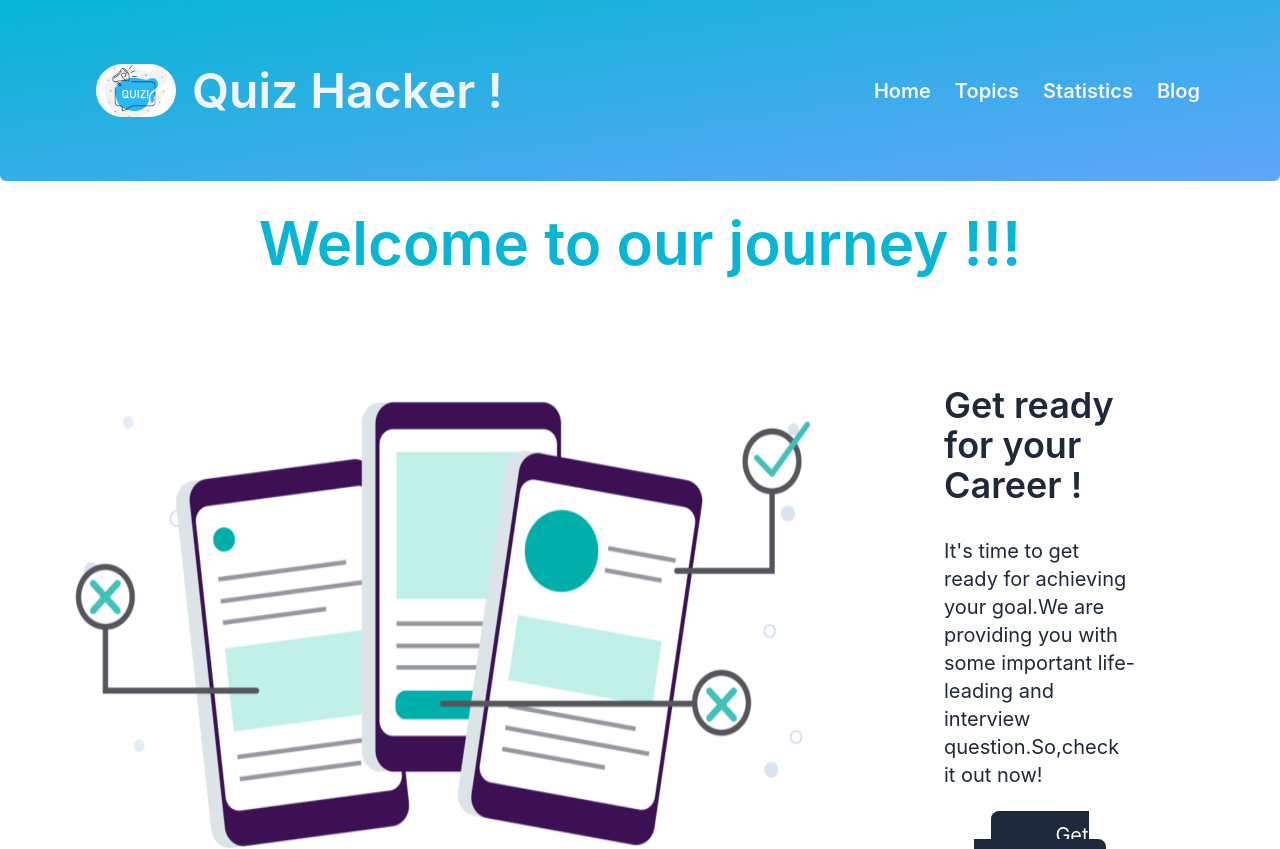
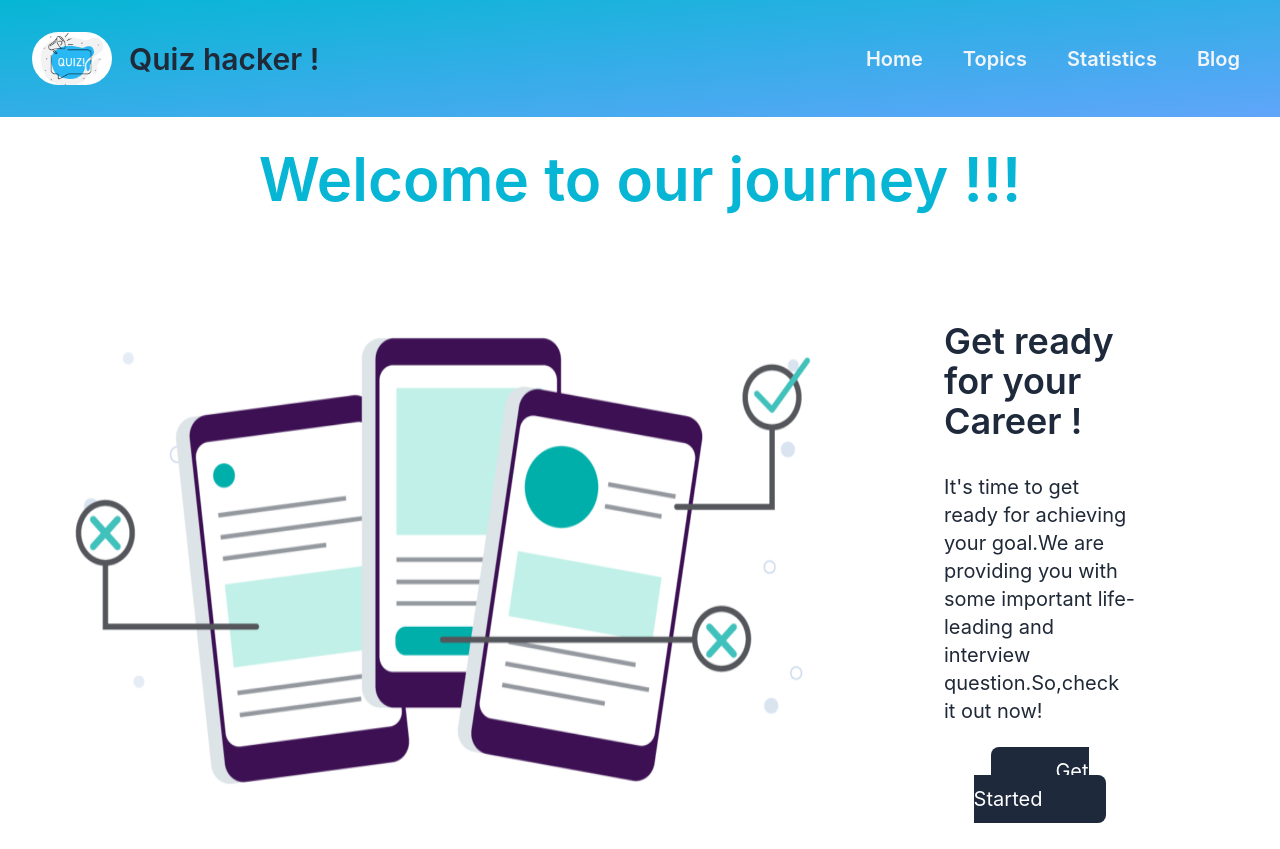
Before and after one commit to SanjidaAkterAfia0307/quiz-crackers, a React (Create React App) app: page / in a window 1280 px wide. Shown: the top 849 px of the page. Built offline with nearby package versions, Linux system fonts and the light colour scheme.

Commit message:
header responsive done

```diff
--- a/src/components/Header/Header.js
+++ b/src/components/Header/Header.js
@@ -7,37 +7,52 @@ import { getOpen } from '../../utilities/fakedb';
 
 const Header = () => {
 
-    const [open,setOpen]=useState()
-    useEffect(()=>{
-        getOpen()
-    },[])
-    return (
-        <div className='flex justify-between items-center md:px-20  md:py-12 rounded-b-md  bg-gradient-to-br from-cyan-500 to-blue-400'>
-            <div className='flex items-center p-4'>
-                <img className='md:w-20 w-8 rounded-full' src={logo} alt="" />
-                <h3 className='lg:text-5xl text-xl ml-4 font-semibold text-slate-100'>Quiz Hacker !</h3>
-            </div>
-            <div className={`${open ? "block absolute top-14  bg-gradient-to-br to-cyan-500 from-blue-400":"hidden "} md:block `}>
-                <Link className={`ml-6 font-semibold text-xl text-slate-100 hover:underline underline-offset-2 `} to="/">Home</Link>
-                <Link className={`ml-6 font-semibold text-xl text-slate-100 hover:underline underline-offset-2 `} to="/topics">Topics</Link>
-                <Link className={`ml-6 font-semibold text-xl text-slate-100 hover:underline underline-offset-2 `} to="/statistics">Statistics</Link>
-                <Link className={`ml-6 font-semibold text-xl text-slate-100 hover:underline underline-offset-2 `} to="/blog">Blog</Link>
-            </div>
-                <FontAwesomeIcon className='text-white w-16 flex md:hidden' onClick={()=>setOpen(!open)} icon={faBars}></FontAwesomeIcon>
-        </div>
+    // const [open,setOpen]=useState()
+    // useEffect(()=>{
+    //     getOpen()
+    // },[])
+    // return (
+    //     <div className='flex justify-between items-center md:px-20  md:py-12 rounded-b-md  bg-gradient-to-br from-cyan-500 to-blue-400'>
+    //         <div className='flex items-center p-4'>
+    //             <img className='md:w-20 w-8 rounded-full' src={logo} alt="" />
+    //             <h3 className='lg:text-5xl text-xl ml-4 font-semibold text-slate-100'>Quiz Hacker !</h3>
+    //         </div>
+    //         <div className={`${open ? "block absolute top-14  bg-gradient-to-br to-cyan-500 from-blue-400":"hidden "} md:block `}>
+    //             <Link className={`ml-6 font-semibold text-xl text-slate-100 hover:underline underline-offset-2 `} to="/">Home</Link>
+    //             <Link className={`ml-6 font-semibold text-xl text-slate-100 hover:underline underline-offset-2 `} to="/topics">Topics</Link>
+    //             <Link className={`ml-6 font-semibold text-xl text-slate-100 hover:underline underline-offset-2 `} to="/statistics">Statistics</Link>
+    //             <Link className={`ml-6 font-semibold text-xl text-slate-100 hover:underline underline-offset-2 `} to="/blog">Blog</Link>
+    //         </div>
+    //             <FontAwesomeIcon className='text-white w-16 flex md:hidden' onClick={()=>setOpen(!open)} icon={faBars}></FontAwesomeIcon>
+    //     </div>
 
-    );
+    // );
 
 
 
 
 
 
+return(
+    <div className="navbar flex flex-col md:flex-row p-8  bg-base-100 bg-gradient-to-br from-cyan-500 to-blue-400">
+  <div className="flex-1">
+  <img className='md:w-20 w-8 rounded-full' src={logo} alt="" />
+    <p className="btn btn-ghost normal-case md:text-3xl">Quiz hacker !</p>
+  </div>
+  <div className="flex-none">
+    <ul className="menu menu-horizontal p-0">
+      <li><Link className={`md:ml-6 p-2 font-semibold md:text-xl text-slate-100 hover:underline underline-offset-2 `} to="/">Home</Link></li>
+      <li><Link className={`md:ml-6 p-2 font-semibold md:text-xl text-slate-100 hover:underline underline-offset-2 `} to="/topics">Topics</Link></li>
+      <li><Link className={`md:ml-6 p-2 font-semibold md:text-xl text-slate-100 hover:underline underline-offset-2 `} to="/statistics">Statistics</Link></li>
+      <li><Link className={`md:ml-6 p-2 font-semibold md:text-xl text-slate-100 hover:underline underline-offset-2 `} to="/blog">Blog</Link></li>
+    </ul>
+  </div>
+</div>
+)
 
 
 
 
-//
 };
 
 export default Header;
--- a/src/components/Option/Option.js
+++ b/src/components/Option/Option.js
@@ -40,7 +40,7 @@ const Option = ({ option, correct }) => {
 
     return (
         <div className='border-2 m-2 rounded-md p-4 border-blue-200 hover:shadow-md text-lg font-medium text-blue-500'>
-            <p onClick={handleCorrect }>{option}</p>
+            <p onClick={handleCorrect}>{option}</p>
         </div>
     );
 };
```
